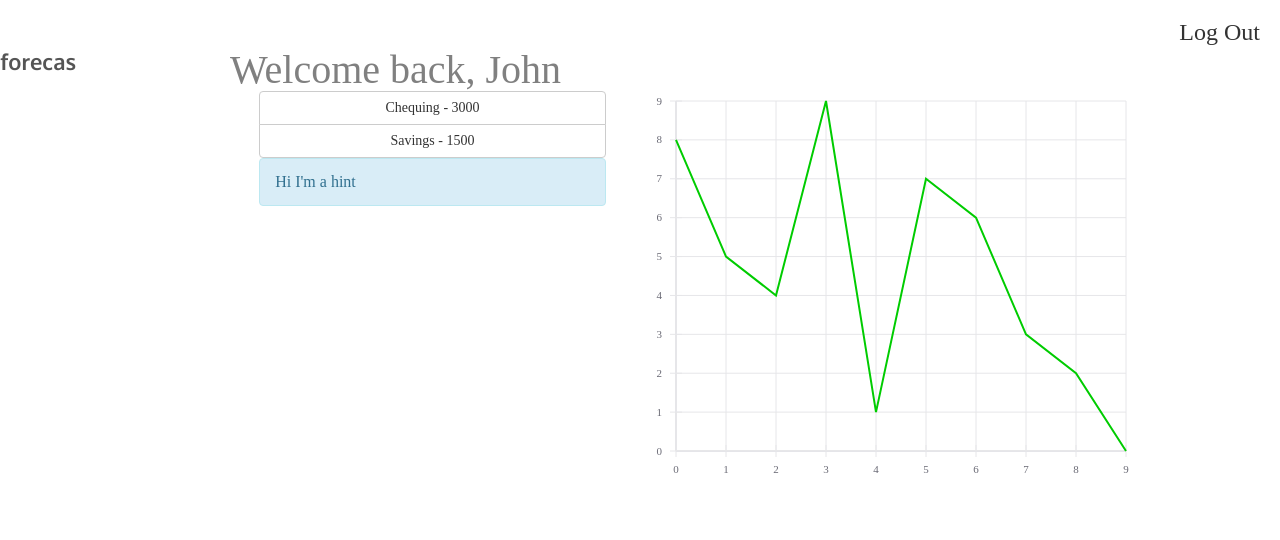
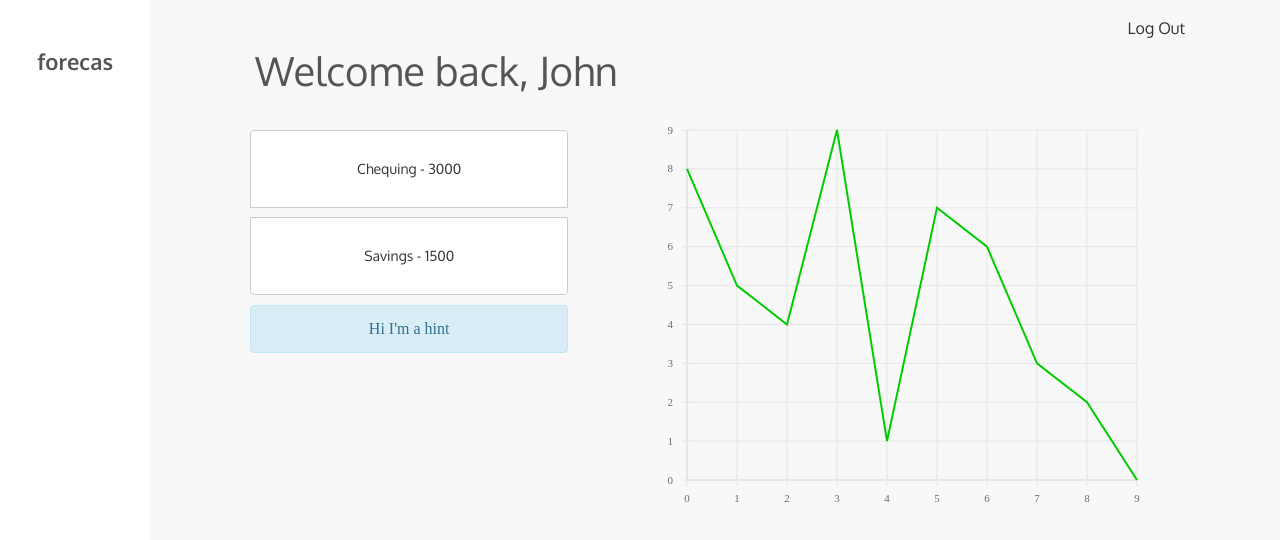
Before and after one commit to GauravS99/TDFuture, a React app: page / in a window 1280 px wide. Built offline with nearby package versions, Linux system fonts and the light colour scheme.

Commit message:
made website presentable

```diff
--- a/app/components/Accounts.js
+++ b/app/components/Accounts.js
@@ -9,11 +9,11 @@ export class Accounts extends React.Component{
 
 	render(){
 		const accounts = this.state.accounts.map(account => (
-			<Button>{account.name} - {account.bal}</Button>
+			<Button className = "account">{account.name} - {account.bal}</Button>
 		));
 		return (
 			<div>
-				<ButtonGroup vertical block>
+				<ButtonGroup  vertical block className="def-text">
 					{ accounts }
 				</ButtonGroup>
 			</div>
--- a/app/components/App.js
+++ b/app/components/App.js
@@ -14,24 +14,22 @@ export class App extends React.Component{
 		{ name: "Savings", bal: "1500" }
 	]
 	return (
-		<div>
+        <div className="colorBackground fullHeight">
           <Sidebar/>
-			<Grid className="grid" fluid="true">
+          <Grid>
             <Row>
+              <div className="mainContent">
                 <TitleBar name="John"/>
-					<Col md={1}>
-					</Col>
-					<Col md={11}>
-
-					</Col>
+              </div>
+            </Row>
+            <Row className="mainContent">
+              <Col md={4} height="400">
+                <Row span='2'>
+                  <Accounts accounts={ accounts }/>
                 </Row>
                 <Row>
-					<Col md={1}>
-
-					</Col>
-					<Col md={4}>
-						<Accounts accounts={ accounts }/>
                   <HintBox hint={ "Hi I'm a hint" }/>
+                </Row>
               </Col>
               <Col md={7}>
                 <Graph/>
--- a/app/components/Graph.js
+++ b/app/components/Graph.js
@@ -48,7 +48,7 @@ export class Graph extends React.Component {
 
         const theme = 'rgb(0, 204, 0)';
         return (
-        <div>
+        <div className="graph">
             <XYPlot height={400} width={500}><XAxis/><YAxis/>
                 <VerticalGridLines data={data} />
                 <HorizontalGridLines data={data} />
--- a/app/components/HintBox.js
+++ b/app/components/HintBox.js
@@ -10,7 +10,7 @@ export class HintBox extends React.Component{
 	render(){
 		return (
 			<div>
-				<Alert bsStyle="info">
+				<Alert className="center-text" bsStyle="info">
 				  { this.state.hint }
 				</Alert>
 			</div>
--- a/app/components/Sidebar.js
+++ b/app/components/Sidebar.js
@@ -5,8 +5,8 @@ export class Sidebar extends React.Component{
 	render(){
 		//let source = require("../images/person-icon.png");
 		return (
-			<div className="sidebar colorAccent">
-				<div className="title">
+			<div className="sidebar white">
+				<div className="title headingColor def-text">
 					forecas
 				</div>
 			</div>
--- a/app/components/TitleBar.js
+++ b/app/components/TitleBar.js
@@ -12,11 +12,11 @@ export class TitleBar extends React.Component{
 		return (
 			<div className="content colorMain">
 				<div className="heading">
-					<div className="right text">
+					<div className="right text def-text">
 					Log Out
 					</div>
 				</div>
-				<div className="welcome">
+				<div className="welcome headingColor def-text">
 					Welcome back, {this.props.name}
 				</div>
 			</div>
--- a/app/index.html
+++ b/app/index.html
@@ -6,7 +6,7 @@
 <link href="https://fonts.googleapis.com/css?family=Oxygen:300,400,700" rel="stylesheet">
   <meta charset="UTF-8">
   <meta name="viewport" content="width=device-width, initial-scale=1.0">
-  <title>Forcas</title>
+  <title>Forecas</title>
 </head>
 <body>
   <div id="app"></div>
--- a/app/styles/styles.css
+++ b/app/styles/styles.css
@@ -1,10 +1,27 @@
 /*Global========================================================*/
-.colorAccent{
+.white{
 	background-color: white;
 }
 
-.text{
-	font-size: 18pt;
+.colorBackground{
+	background-color: #f8f8f8;
+}
+
+.headingColor{
+	color: #555555;
+}
+
+
+.fullHeight{
+	height: 100%;
+}
+
+.def-text {
+	font-family: Oxygen;
+}
+
+.center-text{
+	text-align: center;
 }
 
 /*Sidebar=======================================================*/
@@ -12,6 +29,8 @@
 	position: fixed;
 	height: 100%;
 	width: 150px;
+	margin: 0 auto;
+	text-align: center;
 }
 
 .icon{
@@ -24,8 +43,14 @@
 
 /*Content*/
 
+.mainContent{
+	margin-left: 150px;
+	padding-left: 30px;
+	padding-right: 20px;
+}
+
 .content{
-	margin-left: 60px
+padding-bottom: 30px;
 }
 .inline{
 	display: inline;
@@ -36,7 +61,6 @@
 }
 
 .welcome{
-	color: gray;
 	font-size: 30pt;
 	padding-left: 20px;
 	margin-top: 10px;
@@ -52,7 +76,6 @@
 	display: inline; */
 	width: 76px;
 	height: 28px;
-	font-family: Oxygen;
 	font-size: 22px;
 	font-weight: bold;
 	font-style: normal;
@@ -62,13 +85,24 @@
 	text-align: right;
 	color: #555555;
 	margin-top: 48px;
+	display: inline-block
 }
 
 .graph {
 	width: 400px;
-	height: 300px;
+	height: 100%;
+	margin: 0 auto;
 }
 
 .grid{
 	margin-left: 150px;
 }
+
+.account {
+	width: 273px;
+	height: 78px;
+	box-shadow: 0 0 0 0 rgba(0, 0, 0, 0.16);
+	background-color: #ffffff;
+	margin-top: 10px;
+	margin-bottom: 10px;
+}
```
Lines whose indentation alone changed are shown as unchanged.
